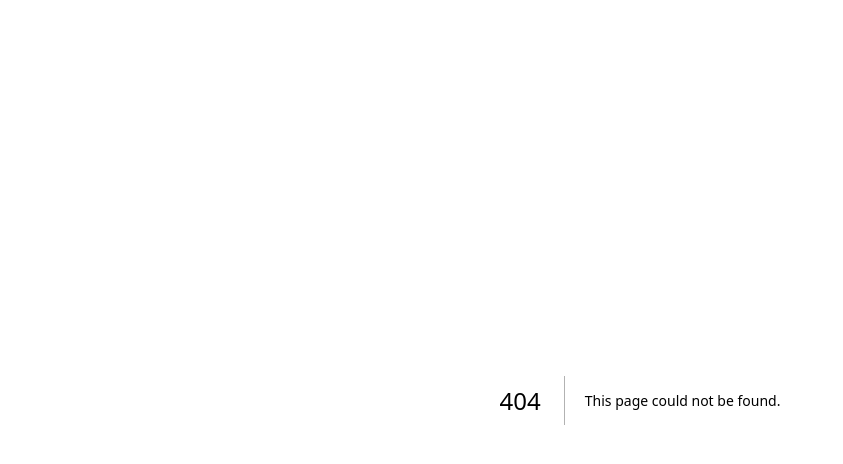
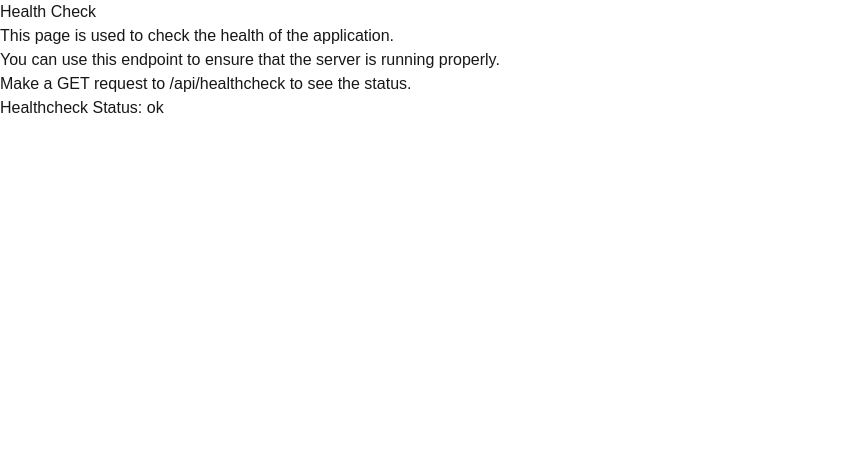
Before and after one commit to Pheonix2507/Freelancer-site, a Next.js app in the folder si-site/: page /healthcheck in a window 1280 px wide. Before the commit this address had no page. Shown: the top 464 px of the page, without its empty margins (0-843 px from the left). Built offline with nearby package versions, Linux system fonts and the light colour scheme.

Commit message:
test-server running properly

```diff
--- /dev/null
+++ b/si-site/src/app/api/healthcheck/route.ts
@@ -0,0 +1,6 @@
+import { NextRequest, NextResponse } from "next/server";
+
+export function GET(request: NextRequest) {
+    console.log("Health check request received");
+    return NextResponse.json({ status: "ok" }, { status: 200 });
+};
--- /dev/null
+++ b/si-site/src/app/healthcheck/page.tsx
@@ -0,0 +1,34 @@
+"use client";
+
+import axios from 'axios';
+import React, { useEffect, useState } from 'react'
+
+function HealthCheck() {
+    const [status, setStatus] = useState<string>("loading");
+
+    useEffect(() => {
+        async function fetchHealthStatus() {
+            try {
+                const response = await axios.get('/api/healthcheck');
+                const data = response.data;
+                setStatus(data.status);
+            } catch (error) {
+                console.error("Error fetching health status:", error);
+                setStatus("error");
+            }
+        }
+        fetchHealthStatus();
+    }, []);
+
+    return (
+        <div>
+            <h1>Health Check</h1>
+            <p>This page is used to check the health of the application.</p>
+            <p>You can use this endpoint to ensure that the server is running properly.</p>
+            <p>Make a GET request to /api/healthcheck to see the status.</p>
+            <h2>Healthcheck Status: {status}</h2>
+        </div>
+    )
+}
+
+export default HealthCheck;
```
Also changed, not shown: si-site/package.json (+7 -6 lines), 1 other file (tests, documents, lock files or other folders).
